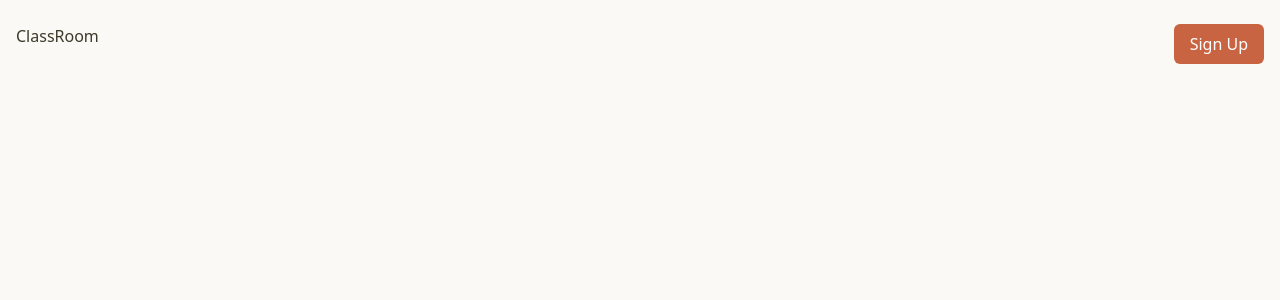
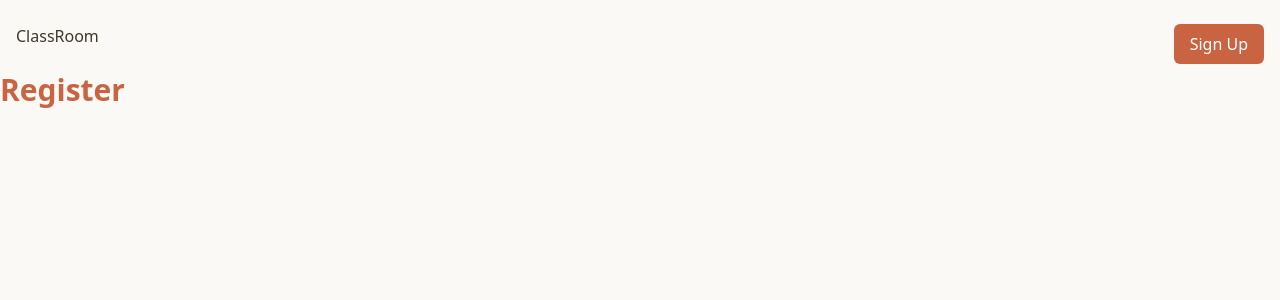
Before and after one commit to yusuf-codes10/horseshoe-academy, a Vue app in the folder apps/web/: page /register in a window 1280 px wide. Before the commit this address had no page. Shown: the top 300 px of the page. Built offline with nearby package versions, Linux system fonts and the light colour scheme.

Commit message:
a register view

```diff
--- a/apps/web/src/layouts/NavBar.vue
+++ b/apps/web/src/layouts/NavBar.vue
@@ -1,7 +1,5 @@
 <script setup lang="ts">
 import MainButton from '@/components/shared/MainButton.vue';
-
-
 </script>
 
 <template>
--- a/apps/web/src/router/index.ts
+++ b/apps/web/src/router/index.ts
@@ -1,4 +1,5 @@
 import HomeView from '@/views/HomeView.vue'
+import RegisterView from '@/views/RegisterView.vue'
 import { createRouter, createWebHistory } from 'vue-router'
 
 const routes = [
@@ -6,6 +7,11 @@ const routes = [
     path: '/',
     name: 'Home',
     component: HomeView
+  },
+  {
+    path: '/register',
+    name: 'Register',
+    component: RegisterView
   }
 ]
 
--- /dev/null
+++ b/apps/web/src/views/RegisterView.vue
@@ -0,0 +1,9 @@
+<script setup lang="ts">
+
+</script>
+
+<template>
+  <div>
+    <h1 class="title">Register</h1>
+  </div>
+</template>
```
